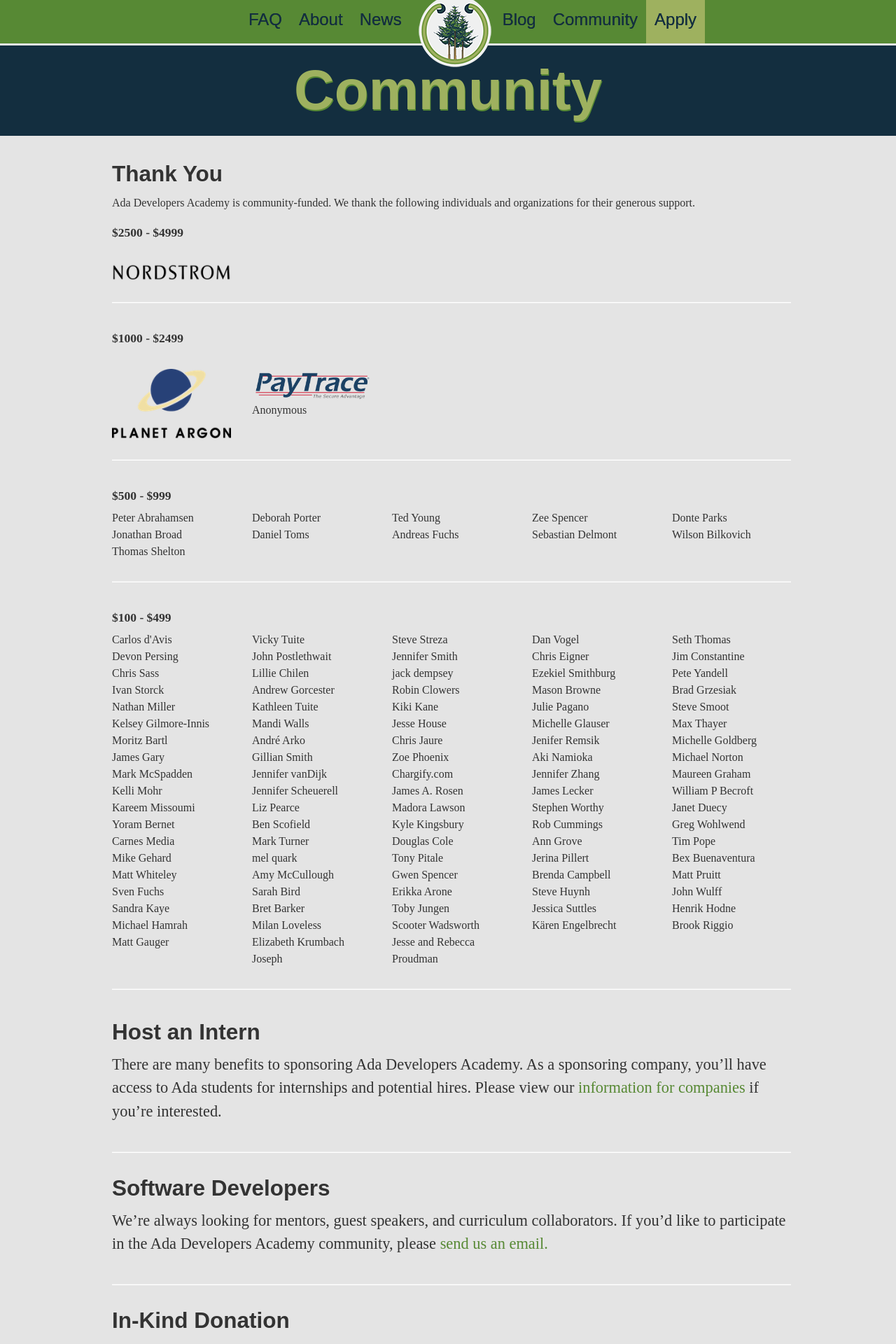
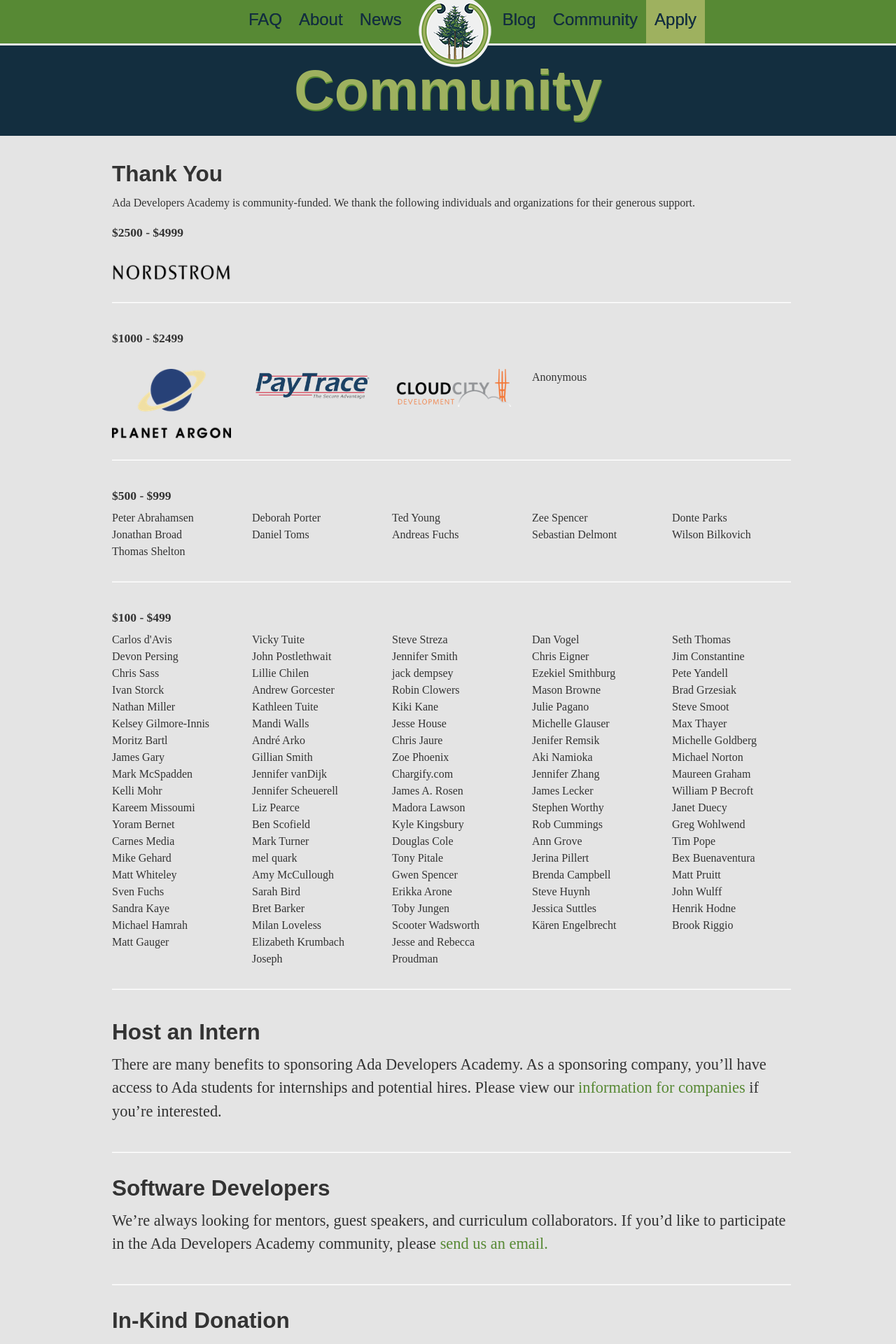
Before and after one commit to Ada-Developers-Academy/adadevelopersacademy.org, a Jekyll site: the page built from community/index.html, in a window 1280 px wide. Shown: the top 1920 px of the page at 70% size. Built offline with Jekyll 4.4.1, drawn with Linux system fonts in a browser that asks for light colours; nearby versions of some CDN libraries.

Commit message:
Add Cloud City.

```diff
--- a/community/index.html
+++ b/community/index.html
@@ -29,8 +29,13 @@
       </div>
       <div class="row">
         <div class="span10"><h4>$1000 - $2499</h4></div>
-        <div class="span2"><br/><a href="http://planetargon.com/?utm_source=ada&utm_medium=web&utm_content=r13&utm_campaign=donation"><img src="/images/logos/planet_argon.png" /></a></div>
-        <div class="span2"><br/><a href="https://paytrace.com/"><img src="/images/logos/paytrace.png" /></a> Anonymous </div>
+      </div>
+      <div class="row">
+        <div class="span2"><br/><a href="http://planetargon.com/?utm_source=ada&utm_medium=web&utm_content=r13&utm_campaign=donation"><img src="/images/logos/planet_argon.png" /></a>
+        </div>
+        <div class="span2"><br/><a href="https://paytrace.com/"><img src="/images/logos/paytrace.png" /></a></div>
+        <div class="span2"><br/><a href="http://www.cloudcity.io"><img src="/images/logos/cloudcity.png" /></a></div>
+        <div class="span2"><br/>Anonymous </div>
         <div class="span10"><hr/></div>
       </div>
       <div class="row">
```
Also changed, not shown: images/logos/cloudcity.png (added).
